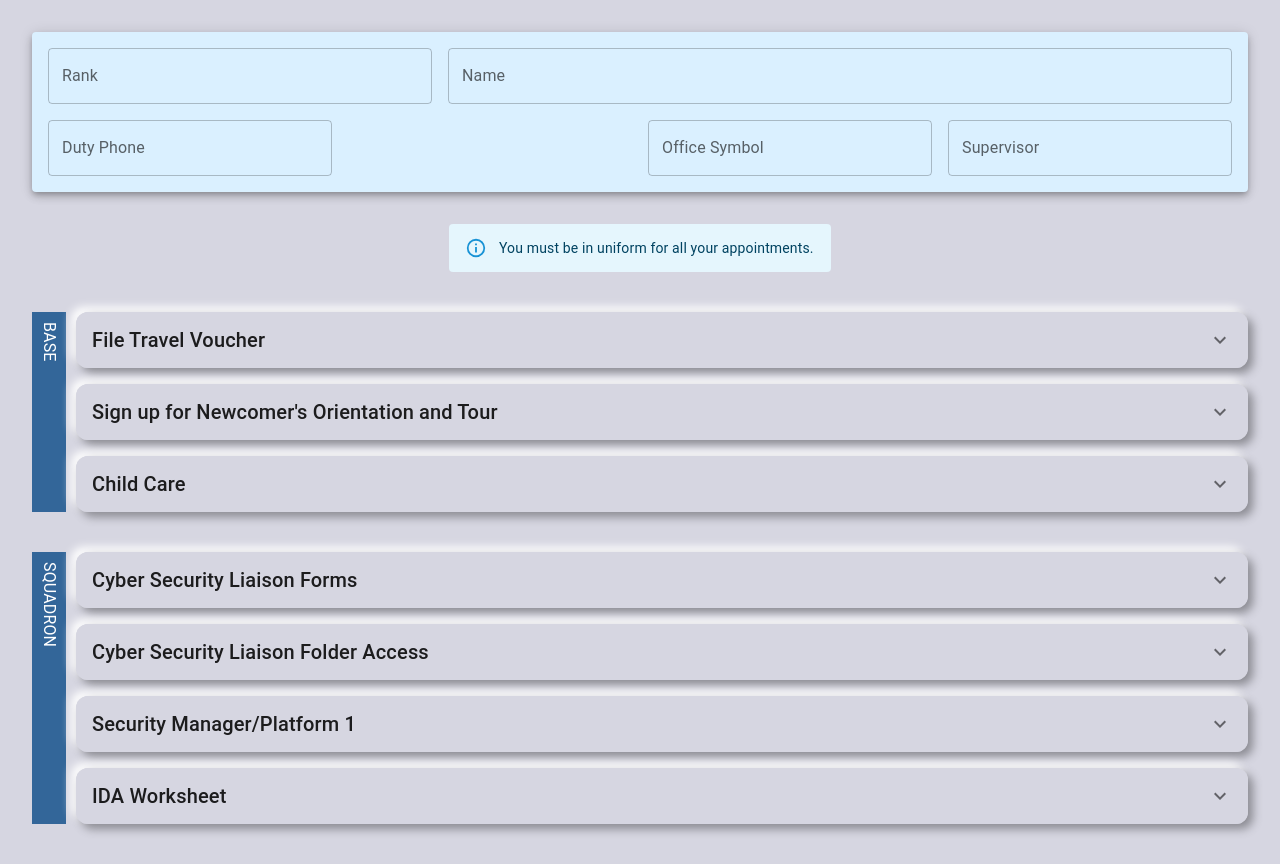
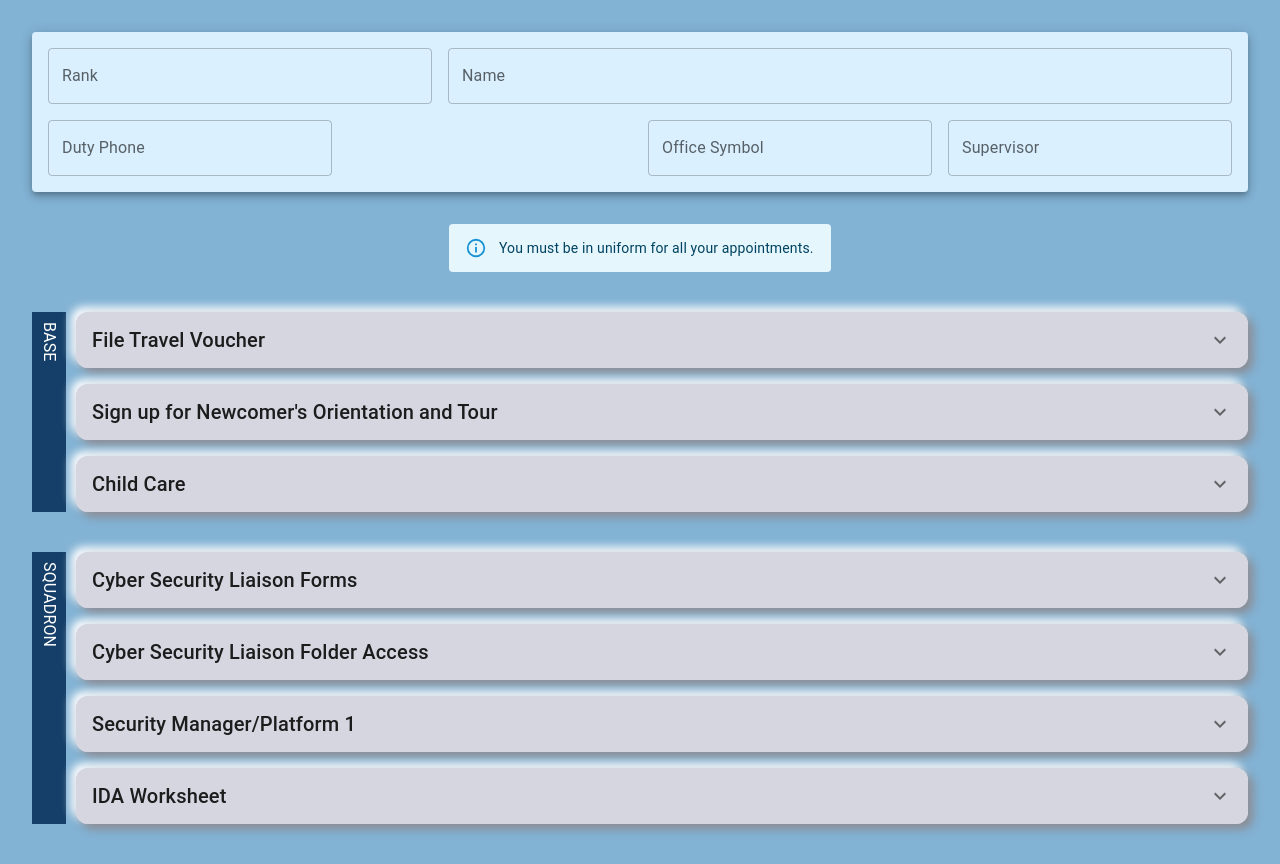
Before and after one commit to neg-0/inprocessing, a React (Create React App) app: page / in a window 1280 px wide. Built offline with nearby package versions, Linux system fonts and the light colour scheme.

Commit message:
changed background colors

```diff
--- a/src/App.css
+++ b/src/App.css
@@ -17,7 +17,7 @@ aside h3 {
 
 /* Class name via Modernizr */
 .csstransforms aside {
-  border-left: 34px solid #369;
+  border-left: 34px solid rgb(21, 63, 104);
   padding-left: 10px;
 }
 .csstransforms aside h3 {
@@ -53,5 +53,5 @@ aside h3 {
 }
 
 body {
-  background-color: #d6d6e1;
+  background-color: #82b2d4;
 }
```
